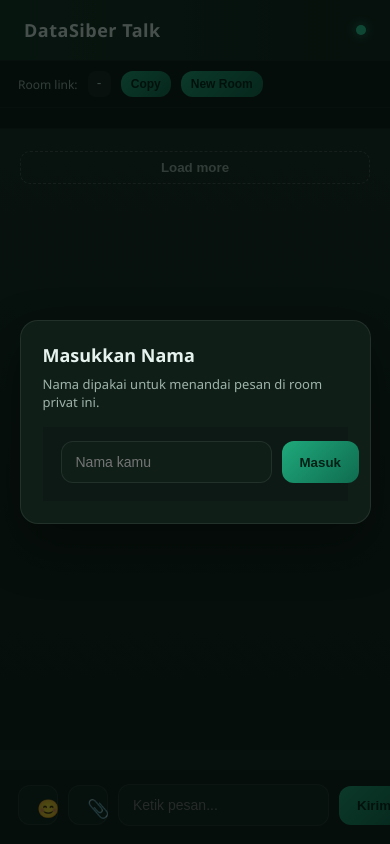
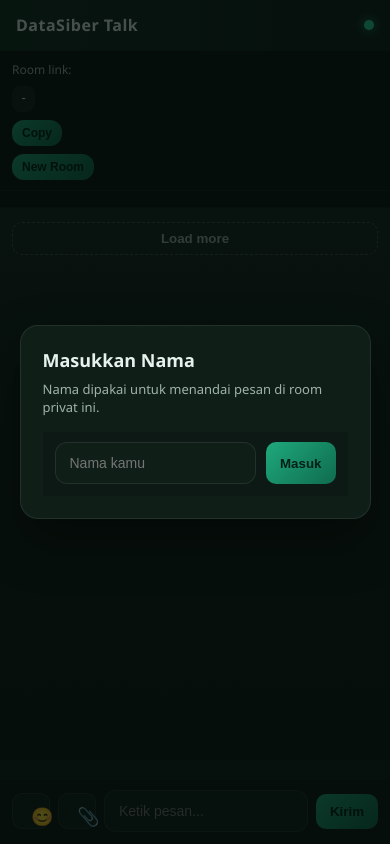
Before and after one commit to candrapwr/datasiber_talk, a website: page public/index.html in a window 390 px wide. Drawn offline with Linux system fonts and the light colour scheme.

Commit message:
Update Asset

```diff
--- a/public/index.html
+++ b/public/index.html
@@ -27,6 +27,7 @@
         height: 100vh;
         display: block;
         padding: 0;
+        overflow: hidden;
       }
       .app {
         width: 100%;
@@ -45,6 +46,11 @@
         align-items: center;
         justify-content: space-between;
         background: linear-gradient(90deg, #123024, #0f1f18);
+      }
+      .header-title {
+        display: flex;
+        align-items: center;
+        gap: 10px;
       }
       .room-bar {
         display: flex;
@@ -300,6 +306,7 @@
         gap: 10px;
         align-items: center;
         width: 100%;
+        flex-wrap: wrap;
       }
       .icon-button {
         width: 40px;
@@ -319,6 +326,7 @@
         background: #0f1f18;
         color: var(--text);
         font-size: 14px;
+        min-width: 140px;
       }
       .emoji-panel {
         position: absolute;
@@ -353,7 +361,69 @@
         cursor: pointer;
       }
       @media (max-width: 640px) {
-        .bubble { max-width: 82%; }
+        .header {
+          padding: 14px 16px;
+        }
+        .header h1 {
+          font-size: 16px;
+        }
+        .room-bar {
+          padding: 10px 12px;
+          gap: 8px;
+        }
+        .room-link {
+          max-width: 180px;
+        }
+        .members-bar {
+          padding: 8px 12px;
+        }
+        .chat {
+          padding: 14px 12px 10px;
+        }
+        .bubble {
+          max-width: 88%;
+          font-size: 14px;
+        }
+        form {
+          padding: 10px 12px 12px;
+        }
+        .composer {
+          gap: 8px;
+        }
+        .icon-button {
+          width: 38px;
+          height: 38px;
+          border-radius: 10px;
+        }
+        button[type="submit"] {
+          padding: 10px 14px;
+          border-radius: 10px;
+        }
+        .emoji-panel {
+          left: 12px;
+          bottom: 66px;
+          width: min(260px, 86vw);
+          grid-template-columns: repeat(6, 1fr);
+        }
+      }
+      @media (max-width: 420px) {
+        .room-bar {
+          flex-direction: column;
+          align-items: flex-start;
+        }
+        .room-link {
+          max-width: 100%;
+        }
+        .composer {
+          flex-wrap: nowrap;
+        }
+        .composer .icon-button {
+          width: 36px;
+          height: 36px;
+        }
+        .composer input {
+          min-width: 0;
+        }
       }
     </style>
   </head>
@@ -382,7 +452,9 @@
     </div>
     <main class="app">
       <div class="header">
-        <h1>DataSiber Talk</h1>
+        <div class="header-title">
+          <h1>DataSiber Talk</h1>
+        </div>
         <div class="status-dot" title="Online"></div>
       </div>
       <div class="room-bar">
@@ -408,7 +480,7 @@
       </form>
     </main>
 
-    <script src="/primus/primus.js"></script>
-    <script src="/client.js"></script>
+    <script src="/primus/primus.js?v=__ASSET_VERSION__"></script>
+    <script src="/client.js?v=__ASSET_VERSION__"></script>
   </body>
 </html>
```
Also changed, not shown: server.js (+6 -1 lines).
